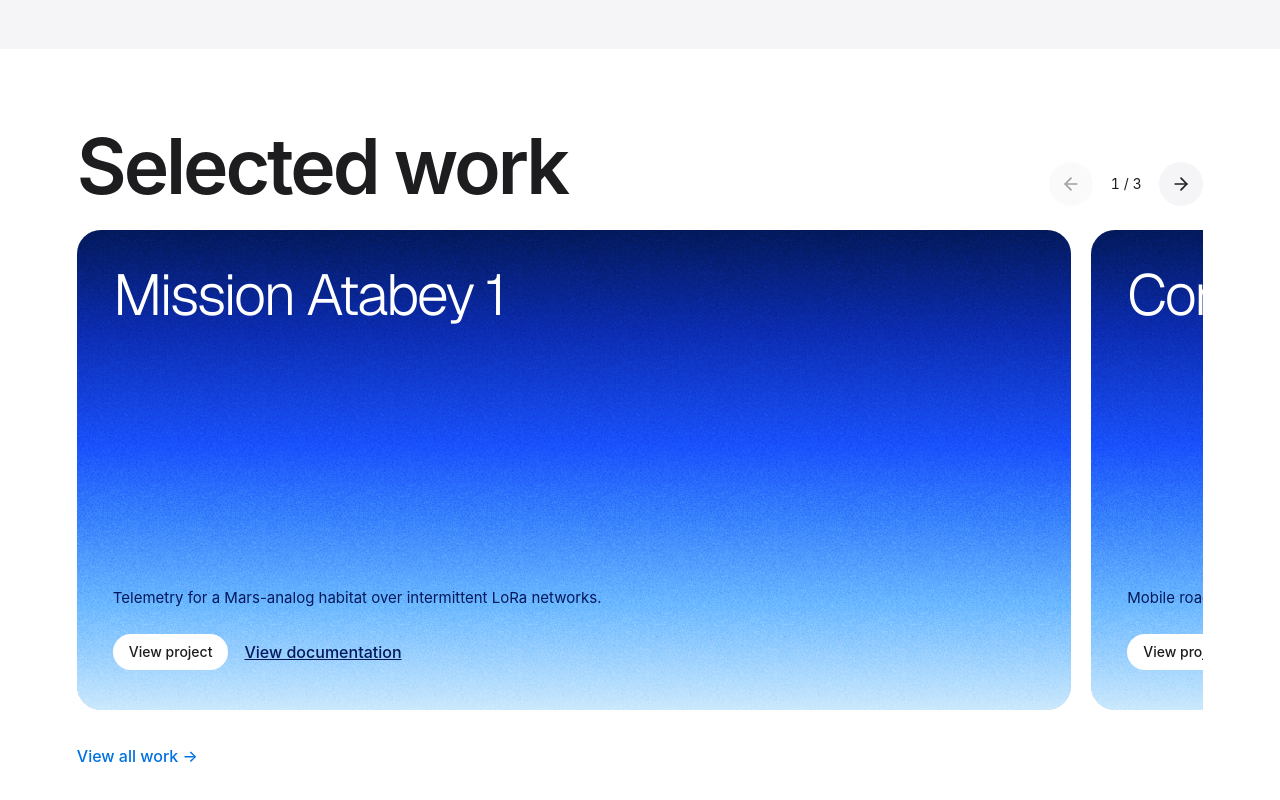
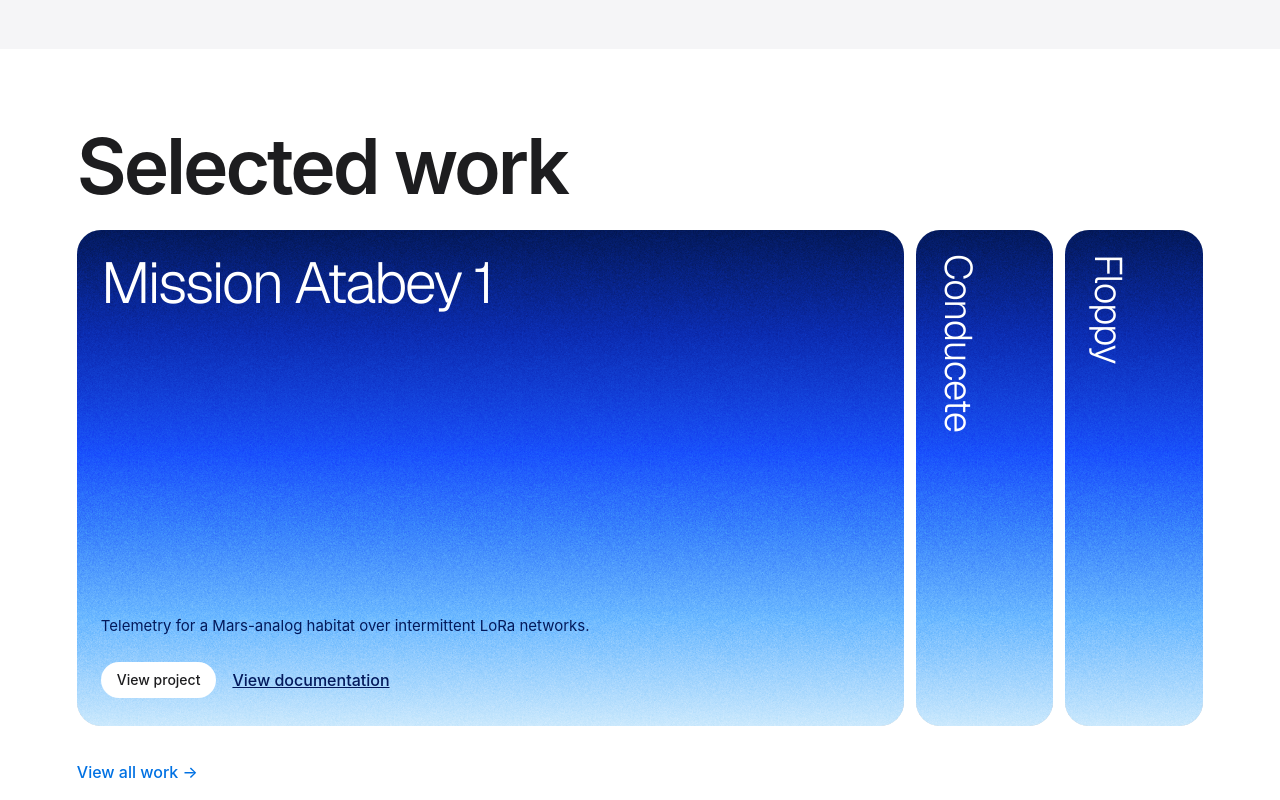
Before and after one commit to mxnueh/portfolio-mxnueh, a Next.js app: page / in a window 1280 px wide. Shown: the part 4660-5460 px from the top of the page. Built offline with nearby package versions, Linux system fonts and the light colour scheme.

Commit message:
Revert "Convierte Selected work en una galería horizontal"
This reverts commit 1143f64382f07df354c44a4f44f2b9afb2f86ed9.

```diff
--- a/src/app/globals.css
+++ b/src/app/globals.css
@@ -500,60 +500,23 @@ input:focus-visible {
   color: var(--sp-t6);
 }
 
-.selected-work .gallery-controls {
-  display: flex;
-  align-items: center;
-  gap: 12px;
+.selected-work .gal {
+  height: clamp(400px, 62svh, 660px);
+  width: 100%;
 }
 
-.selected-work .gallery-controls button {
-  display: grid;
-  place-items: center;
-  width: 44px;
-  height: 44px;
-  border-radius: 50%;
-  background-color: var(--sp-chip);
-  cursor: pointer;
+.selected-work .strips {
+  display: flex;
+  gap: 12px;
+  height: 100%;
 }
 
-.selected-work .gallery-controls button:not([aria-disabled="true"]):hover {
-  background-color: color-mix(in srgb, var(--sp-chip), var(--sp-t6) 12%);
-}
-
-.selected-work .gallery-controls button[aria-disabled="true"] {
-  opacity: 0.42;
-  cursor: default;
-}
-
-.selected-work .gallery-position {
-  min-width: 3em;
-  text-align: center;
-  font-size: 14px;
-  font-variant-numeric: tabular-nums;
-}
-
-.selected-work .project-gallery {
-  position: relative;
-  display: flex;
-  gap: clamp(12px, 2vw, 20px);
-  min-width: 0;
-  overflow-x: auto;
-  overscroll-behavior-x: contain;
-  scroll-snap-type: x mandatory;
-  scroll-behavior: smooth;
-  scrollbar-width: none;
-}
-
-.selected-work .project-card {
-  flex: 0 0 calc(100% - clamp(44px, 11vw, 132px));
-  min-height: clamp(400px, 60svh, 620px);
-  min-width: 0;
-  padding: clamp(20px, 3vw, 36px);
+.selected-work .st {
+  flex: 1;
   border-radius: 24px;
   overflow: hidden;
   position: relative;
-  scroll-snap-align: start;
-  scroll-snap-stop: always;
+  transition: flex 0.4s ease;
   color: #fff;
   isolation: isolate;
   background-color: #03195b;
@@ -568,19 +531,10 @@ input:focus-visible {
   );
   display: flex;
   flex-direction: column;
-  justify-content: space-between;
-  gap: 84px;
+  min-width: 0;
 }
 
-.selected-work .project-card:last-child {
-  scroll-snap-align: end;
-}
-
-.selected-work .project-card:only-child {
-  flex-basis: 100%;
-}
-
-.selected-work .project-card::before {
+.selected-work .st::before {
   content: "";
   position: absolute;
   inset: 0;
@@ -592,13 +546,55 @@ input:focus-visible {
   filter: contrast(1.15);
 }
 
-.selected-work .project-title {
+.selected-work .st.on {
+  flex: 6;
+}
+
+.selected-work .st-h3 {
+  margin: 0;
+  display: flex;
+  flex: 1;
+  min-height: 0;
+  width: 100%;
+}
+
+.selected-work .sb {
+  all: unset;
+  cursor: pointer;
+  display: flex;
+  flex-direction: column;
+  justify-content: space-between;
+  flex: 1;
+  width: 100%;
+  padding: 24px;
+  box-sizing: border-box;
+}
+
+.selected-work .sb:focus-visible {
+  outline: 3px solid currentColor;
+  outline-offset: -6px;
+}
+
+.selected-work .st:not(.on) .sb .ct {
+  writing-mode: vertical-rl;
+  font-size: clamp(24px, 3vw, 40px);
+  letter-spacing: -0.03em;
+}
+
+.selected-work .st.on .sb .ct {
+  writing-mode: horizontal-tb;
+  font-size: clamp(30px, 4.5vw, 62px);
+  letter-spacing: -0.04em;
+  line-height: 1;
+}
+
+.selected-work .ct {
+  color: inherit;
+  align-self: flex-start;
   font-family: var(--font-geist-sans), sans-serif;
-  font-size: clamp(30px, 4.5vw, 62px);
   font-weight: 350;
   letter-spacing: -0.04em;
   line-height: 1;
-  overflow-wrap: anywhere;
 }
 
 @supports (background-clip: text) {
@@ -615,25 +611,30 @@ input:focus-visible {
   }
 }
 
-.selected-work .project-architecture {
+.selected-work .ar {
   font: 400 13px/20px ui-monospace, SFMono-Regular, Menlo, Monaco, Consolas, "Liberation Mono", "Courier New", monospace;
   letter-spacing: 0.02em;
 }
 
-.selected-work .project-details {
-  display: flex;
+.selected-work .sx {
+  display: none;
+  padding: 0 24px 24px;
   gap: 12px;
   flex-direction: column;
   color: #03195b;
 }
 
-.selected-work .project-description {
+.selected-work .st.on .sx {
+  display: flex;
+}
+
+.selected-work .sx .desc {
   font-size: clamp(15px, 1.1vw, 16px);
   line-height: 1.5;
   max-width: 60ch;
 }
 
-.selected-work .project-actions {
+.selected-work .sx .acts {
   display: flex;
   align-items: center;
   gap: 16px;
@@ -642,7 +643,7 @@ input:focus-visible {
   padding-top: 8px;
 }
 
-.selected-work .project-actions .btn {
+.selected-work .sx .btn {
   display: inline-flex;
   align-items: center;
   justify-content: center;
@@ -657,11 +658,11 @@ input:focus-visible {
   transition: opacity 0.2s ease;
 }
 
-.selected-work .project-actions .btn:hover {
+.selected-work .sx .btn:hover {
   opacity: 0.9;
 }
 
-.selected-work .project-actions .lnk {
+.selected-work .sx .lnk {
   text-decoration: underline;
   font-weight: 500;
   min-height: 44px;
@@ -684,12 +685,28 @@ input:focus-visible {
   text-decoration: underline;
 }
 
+/* Mobile responsive for Selected Work (<= 800px) */
 @media (max-width: 800px) {
-  .selected-work .project-card {
+  .selected-work .gal {
+    height: auto;
+  }
+  .selected-work .strips {
+    flex-direction: column;
+    height: auto;
+  }
+  .selected-work .st {
+    min-height: 84px;
+    flex: none !important;
+  }
+  .selected-work .st.on {
     --selected-work-royal-stop: 37%;
     --selected-work-blue-stop: 47%;
     --selected-work-sky-stop: 64%;
     min-height: 420px;
+  }
+  .selected-work .st:not(.on) .sb .ct {
+    writing-mode: horizontal-tb;
+    font-size: clamp(24px, 4vw, 32px);
   }
 }
 
@@ -701,8 +718,8 @@ input:focus-visible {
     transform: none !important;
     opacity: 1 !important;
   }
-  .selected-work .project-gallery {
-    scroll-behavior: auto;
+  .selected-work .st {
+    transition: none !important;
   }
   .stacked-panels-nav a::after {
     transition: none;
--- a/src/components/SelectedWork.tsx
+++ b/src/components/SelectedWork.tsx
@@ -1,8 +1,7 @@
 'use client';
 
-import { type KeyboardEvent, type UIEvent, useRef, useState } from 'react';
+import { useRef, useState } from 'react';
 import Link from 'next/link';
-import { ArrowLeft, ArrowRight } from 'lucide-react';
 import { Language, SelectedWorkData } from '@/lib/types';
 import { getContent } from '@/lib/getContent';
 
@@ -13,35 +12,28 @@ interface SelectedWorkProps {
 export function SelectedWork({ lang }: SelectedWorkProps) {
   const content = getContent(lang);
   const selectedWork: SelectedWorkData | undefined = content.home.selectedWork;
-  const projects = selectedWork?.projects ?? [];
-  const galleryRef = useRef<HTMLUListElement>(null);
-  const [activeProject, setActiveProject] = useState(0);
-  const isSpanish = lang === 'es';
+  const projects = selectedWork?.projects || [];
+
+  const stripBtnRefs = useRef<(HTMLButtonElement | null)[]>([]);
+  const [activeStrip, setActiveStrip] = useState(0);
 
   if (!selectedWork) return null;
 
-  function showProject(index: number) {
-    const gallery = galleryRef.current;
-    const card = gallery?.children.item(index);
-    if (gallery && card instanceof HTMLElement) {
-      gallery.scrollTo({ left: card.offsetLeft });
+  function handleStripKeyDown(e: React.KeyboardEvent, idx: number) {
+    const key = e.key;
+    let step = 0;
+    if (key === 'ArrowRight' || key === 'ArrowDown') step = 1;
+    if (key === 'ArrowLeft' || key === 'ArrowUp') step = -1;
+
+    if (step !== 0) {
+      e.preventDefault();
+      const nextIdx = (idx + step + projects.length) % projects.length;
+      setActiveStrip(nextIdx);
+      const nextBtn = stripBtnRefs.current[nextIdx];
+      if (nextBtn) {
+        nextBtn.focus();
       }
     }
-
-  function handleGalleryScroll({ currentTarget: gallery }: UIEvent<HTMLUListElement>) {
-    const secondCard = gallery.children.item(1);
-    if (!(secondCard instanceof HTMLElement) || !secondCard.offsetLeft) return;
-
-    const index = Math.round(gallery.scrollLeft / secondCard.offsetLeft);
-    setActiveProject(Math.max(0, Math.min(projects.length - 1, index)));
-  }
-
-  function handleGalleryKeyDown(event: KeyboardEvent<HTMLUListElement>) {
-    if (event.target !== event.currentTarget || event.altKey || event.ctrlKey || event.metaKey) return;
-    if (event.key !== 'ArrowLeft' && event.key !== 'ArrowRight') return;
-
-    event.preventDefault();
-    showProject(activeProject + (event.key === 'ArrowRight' ? 1 : -1));
   }
 
   return (
@@ -49,54 +41,39 @@ export function SelectedWork({ lang }: SelectedWorkProps) {
       <div className="in">
         <div className="hd">
           <h2 id="selected-work-title">{selectedWork.headline}</h2>
-          {projects.length > 1 && (
-            <div className="gallery-controls">
+        </div>
+
+        {/* Strips Gallery */}
+        <div className="gal">
+          <div className="strips">
+            {projects.map((project, idx) => {
+              const isOpen = activeStrip === idx;
+
+              return (
+                <div
+                  key={project.id}
+                  className={`st ${isOpen ? 'on' : ''}`}
+                >
+                  <h3 className="st-h3">
                     <button
                       type="button"
-                aria-label={isSpanish ? 'Proyecto anterior' : 'Previous project'}
-                aria-controls="selected-work-gallery"
-                aria-disabled={activeProject === 0}
-                onClick={() => showProject(activeProject - 1)}
+                      ref={(el) => {
+                        stripBtnRefs.current[idx] = el;
+                      }}
+                      className="sb"
+                      aria-expanded={isOpen}
+                      aria-controls={`strip-content-${idx}`}
+                      onClick={() => setActiveStrip(idx)}
+                      onKeyDown={(e) => handleStripKeyDown(e, idx)}
                     >
-                <ArrowLeft size={20} aria-hidden="true" />
+                      <span className="ct">{project.title}</span>
                     </button>
-              <span className="gallery-position" role="status">
-                <span className="sr-only">{isSpanish ? 'Proyecto ' : 'Project '}</span>
-                {activeProject + 1}
-                <span aria-hidden="true"> / </span>
-                <span className="sr-only">{isSpanish ? ' de ' : ' of '}</span>
-                {projects.length}
-              </span>
-              <button
-                type="button"
-                aria-label={isSpanish ? 'Proyecto siguiente' : 'Next project'}
-                aria-controls="selected-work-gallery"
-                aria-disabled={activeProject === projects.length - 1}
-                onClick={() => showProject(activeProject + 1)}
-              >
-                <ArrowRight size={20} aria-hidden="true" />
-              </button>
-            </div>
-          )}
-        </div>
+                  </h3>
 
-        <ul
-          id="selected-work-gallery"
-          ref={galleryRef}
-          className="project-gallery"
-          role="list"
-          aria-labelledby="selected-work-title"
-          tabIndex={projects.length > 1 ? 0 : undefined}
-          onScroll={handleGalleryScroll}
-          onKeyDown={handleGalleryKeyDown}
-        >
-          {projects.map(project => (
-            <li key={project.id} className="project-card">
-              <h3 className="project-title">{project.title}</h3>
-              <div className="project-details">
-                {project.architecture && <p className="project-architecture">{project.architecture}</p>}
-                <p className="project-description">{project.description}</p>
-                <div className="project-actions">
+                  <div id={`strip-content-${idx}`} className="sx">
+                    {project.architecture && <p className="ar">{project.architecture}</p>}
+                    <p className="desc">{project.description}</p>
+                    <div className="acts">
                       <Link href={project.projectUrl} className="btn">
                         {selectedWork.btnProject}
                       </Link>
@@ -112,10 +89,13 @@ export function SelectedWork({ lang }: SelectedWorkProps) {
                       )}
                     </div>
                   </div>
-            </li>
-          ))}
-        </ul>
+                </div>
+              );
+            })}
+          </div>
+        </div>
 
+        {/* View All Work Link */}
         {selectedWork.viewAll && (
           <Link href={selectedWork.viewAll.href} className="more">
             {selectedWork.viewAll.label}
```
Lines whose indentation alone changed are shown as unchanged.
